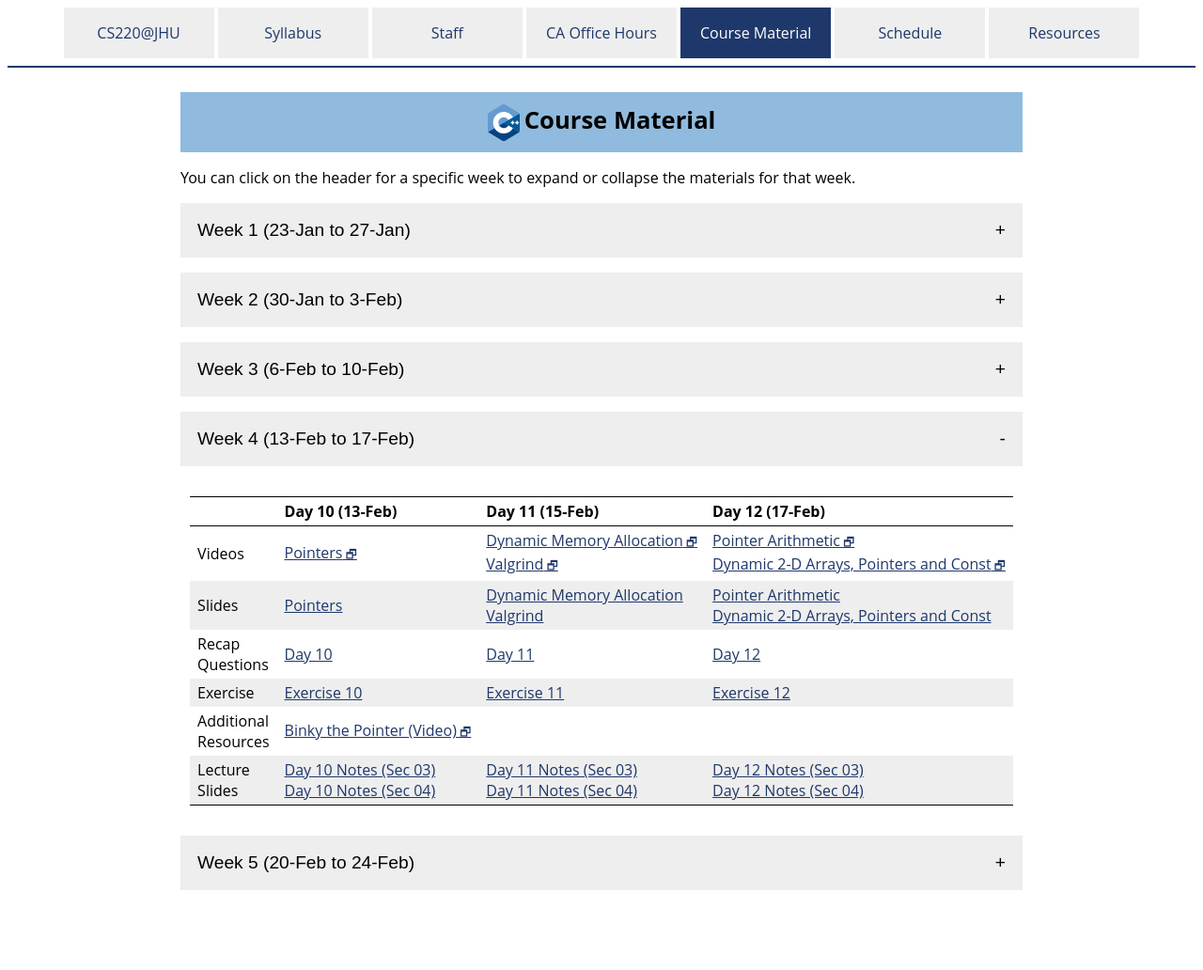
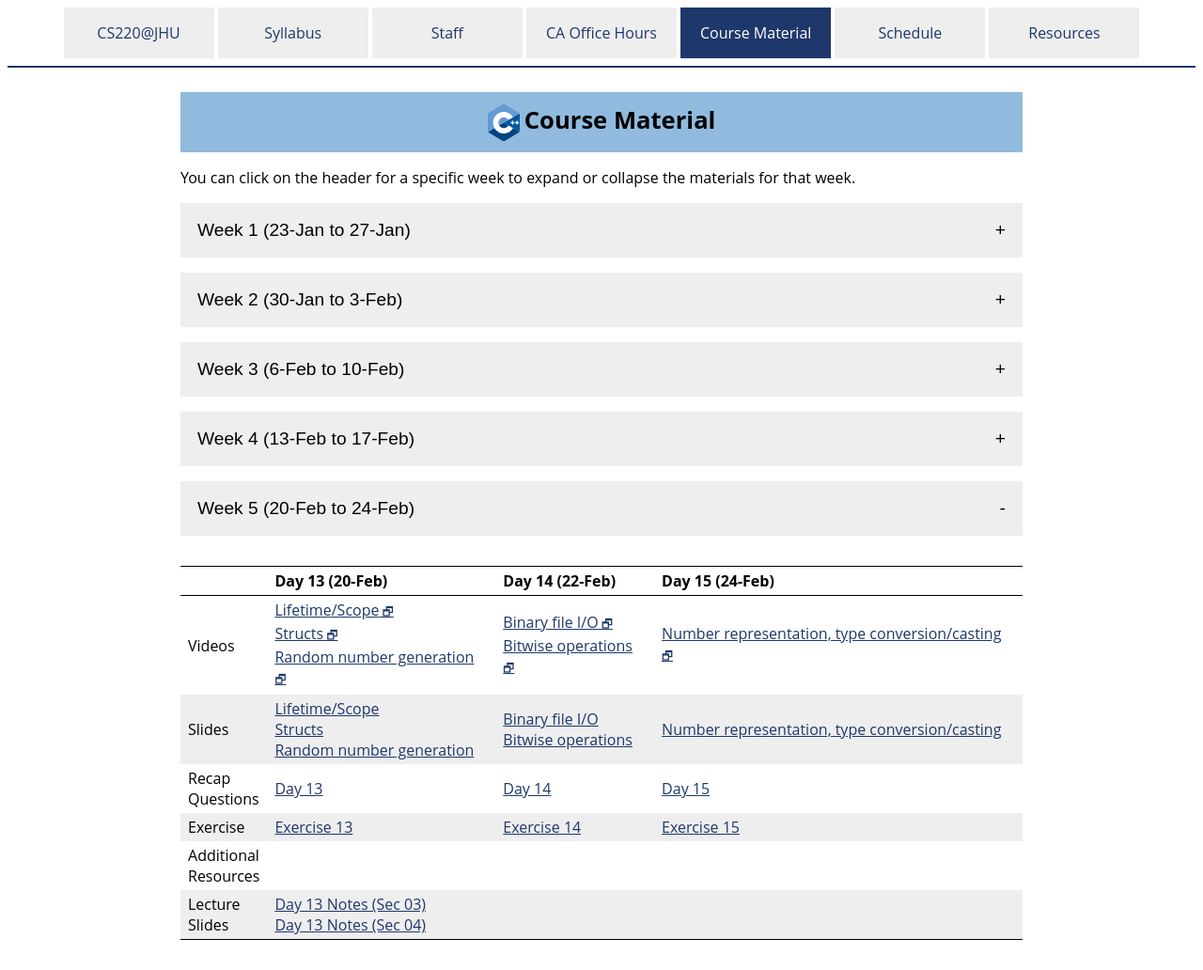
Before and after one commit to vivek-booshan/cs220-sp23, a Jekyll site: the page built from material.md, in a window 1280 px wide. Shown: the whole page at 94% size. Built offline with Jekyll 4.4.1, drawn with Linux system fonts in a browser that asks for light colours; before the commit the page ends 979 px from its top, so only the background shows below that; part of the change alters nothing that is shown.

Commit message:
day 13 notes for sec 03/04

```diff
--- a/material.csv
+++ b/material.csv
@@ -113,6 +113,8 @@ Week,Day,Date,Type,Link text,URL
 5,1,20-Feb,Slides,Random number generation,slides/day13_random_numbers.pdf
 5,1,20-Feb,Recap,Day 13,questions/day13.html
 5,1,20-Feb,Exercise,Exercise 13,exercise/ex13.html
+5,1,20-Feb,LectureSlides,"Day 13 Notes (Sec 03)",slides/notes/sp23_day13_sec03.pdf
+5,1,20-Feb,LectureSlides,"Day 13 Notes (Sec 04)",slides/notes/sp23_day13_sec04.pdf
 5,2,22-Feb,Video,Binary file I/O,https://jh.hosted.panopto.com/Panopto/Pages/Viewer.aspx?id=9a428f88-2a13-420b-b008-ae230027a35f
 5,2,22-Feb,Video,Bitwise operations,https://jh.hosted.panopto.com/Panopto/Pages/Viewer.aspx?id=373770ad-6472-4b72-b789-ae230027a246
 5,2,22-Feb,Slides,Binary file I/O,slides/day14_binary_file_io.pdf
--- a/material.md
+++ b/material.md
@@ -266,7 +266,7 @@ the materials for that week.
     </tr>
     <tr>
       <td>Lecture<br>Slides</td>
-      <td></td>
+      <td><a href='slides/notes/sp23_day13_sec03.pdf'>Day 13 Notes (Sec 03)</a><br><a href='slides/notes/sp23_day13_sec04.pdf'>Day 13 Notes (Sec 04)</a></td>
       <td></td>
       <td></td>
     </tr>
@@ -302,7 +302,7 @@ the materials for that week.
   }
 
   document.addEventListener('DOMContentLoaded', function() {
-    var active_week_id = 'week_4';
+    var active_week_id = 'week_5';
 
     var content_divs = document.getElementsByClassName("collapsible");
     for (i = 0; i < content_divs.length; i++) {
```
Also changed, not shown: 2 other files.
